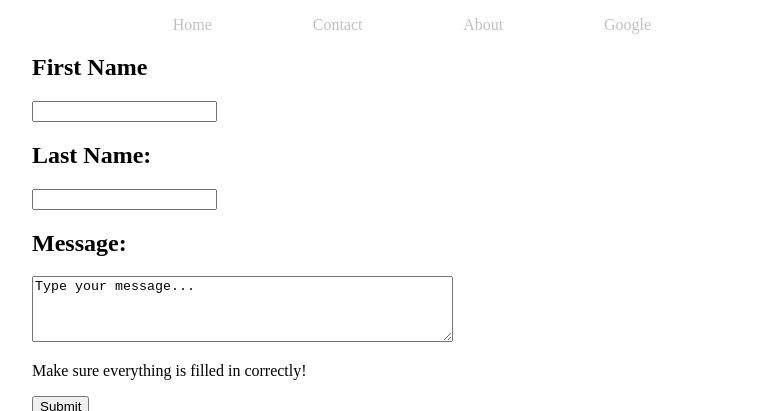
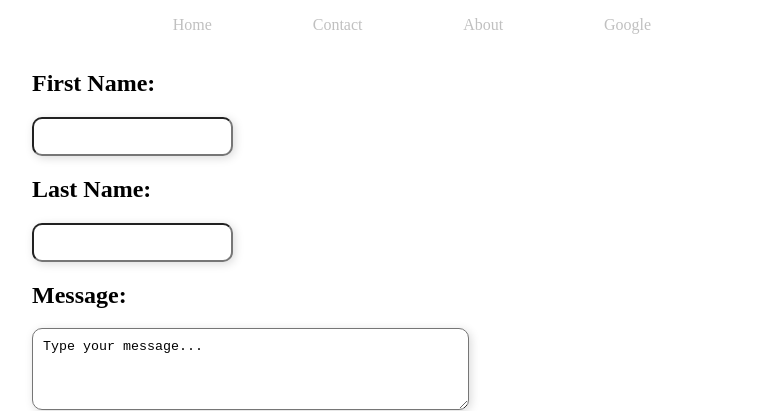
Before and after one commit to ariendegroot/workshop-wcag, a website built with webpack: page src/contact.html in a window 1280 px wide. Shown: the top 411 px of the page, without its empty margins (248-1031 px from the left). Built offline with nearby package versions, Linux system fonts and the light colour scheme.

Commit message:
Update subpages

```diff
--- a/src/contact.html
+++ b/src/contact.html
@@ -9,16 +9,24 @@
         {{> partials/head.html }}
         <main>
             <form>
-                <h2>First Name</h2>
-                <input type="text" name="firstname" id="firstname">
-
+                <button value="Submit" /> Submit</button>
+                <div>
+                    <h2>Message:</h2>
+                    <textarea name="message" rows="4" cols="50">Type your message...</textarea>
+                </div>
+             <div>
                 <h2>Last Name:</h2>
                 <input type="message" name="lastname">
-                <h2>Message:</h2>
-                <textarea name="message" rows="4" cols="50">Type your message...</textarea>
-              </form>
+            </div>
+
+            <div>
+                <h2>First Name:</h2>
+                <input type="text" name="firstname" id="firstname" required>
+             </div>
+
+            </form>
               <p>Make sure everything is filled in correctly!</p>
-              <button value="Submit" /> Submit</button>
+
         </main>
         {{> partials/footer.html }}
     </body>
--- a/src/index.scss
+++ b/src/index.scss
@@ -23,6 +23,7 @@ a {
 
 .updates {
     display: flex;
+    width: 900px;
     flex-direction: row-reverse;
     gap: 2em;
     justify-content: space-around;
@@ -34,3 +35,13 @@ a {
 img {
   max-width: 100%;
 }
+
+form {
+    display: flex;
+    flex-direction: column-reverse;
+    input, textarea {
+        padding: 10px;
+        box-shadow: 2px 2px 10px rgba(0,0,0,.15);
+        border-radius: 10px;
+    }
+}
```
Also changed, not shown: src/about-us.html (+7 -1 lines), src/article.html (+1 -1 lines), Readme.md.
